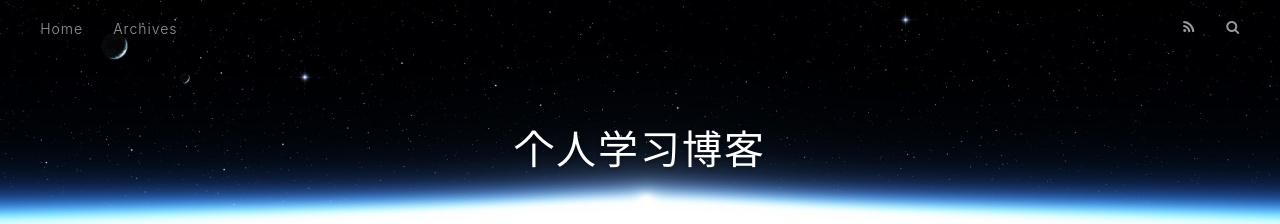
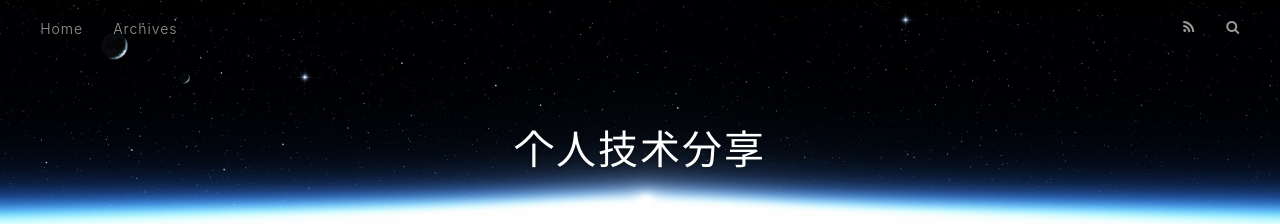
Before and after one commit to InvSc/invsc.github.io, a plain HTML site: page index.html in a window 1280 px wide. Shown: the top 224 px of the page. Drawn offline with nearby package versions, Linux system fonts and the light colour scheme.

Commit message:
Update index.html

```diff
--- a/index.html
+++ b/index.html
@@ -9,13 +9,13 @@
   <meta name="viewport" content="width=device-width, initial-scale=1, maximum-scale=1">
   <meta name="description" content="分享一些学习的心得和想法">
 <meta property="og:type" content="website">
-<meta property="og:title" content="个人学习博客">
+<meta property="og:title" content="个人技术分享">
 <meta property="og:url" content="http://yoursite.com/index.html">
-<meta property="og:site_name" content="个人学习博客">
+<meta property="og:site_name" content="个人技术分享">
 <meta property="og:description" content="分享一些学习的心得和想法">
 <meta property="og:locale" content="default">
 <meta name="twitter:card" content="summary">
-<meta name="twitter:title" content="个人学习博客">
+<meta name="twitter:title" content="个人技术分享">
 <meta name="twitter:description" content="分享一些学习的心得和想法">
 
     <link rel="alternate" href="/atom.xml" title="个人学习博客" type="application/atom+xml">
@@ -37,7 +37,7 @@
   <div id="header-outer" class="outer">
     <div id="header-title" class="inner">
       <h1 id="logo-wrap">
-        <a href="/" id="logo">个人学习博客</a>
+        <a href="/" id="logo">个人技术分享</a>
       </h1>
 
     </div>
```
